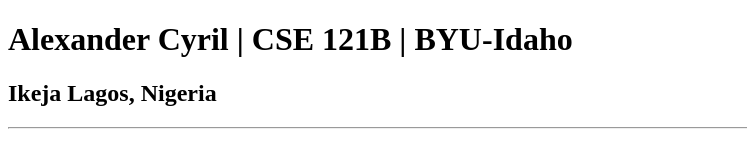
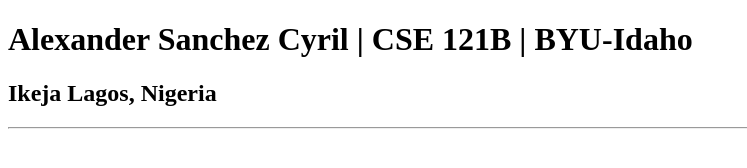
Before and after one commit to alexcy1/cse121b, a plain HTML site: page test.html in a window 1280 px wide. Shown: the whole page, without its empty margins (0-747 px from the left). Drawn offline with Linux system fonts and the light colour scheme.

Commit message:
Added full names

```diff
--- a/test.html
+++ b/test.html
@@ -3,10 +3,10 @@
 <head>
     <meta charset="UTF-8">
     <meta name="viewport" content="width=device-width, initial-scale=1.0">
-    <title>Alexander Cyril | CSE 121B | BYU-Idaho</title>
+    <title>Alexander Sanchez Cyril | CSE 121B | BYU-Idaho</title>
 </head>
 <body>
-    <h1>Alexander Cyril | CSE 121B | BYU-Idaho</h1>
+    <h1>Alexander Sanchez Cyril | CSE 121B | BYU-Idaho</h1>
     <h2>Ikeja Lagos, Nigeria</h2>
     <hr>
 </body>
```
